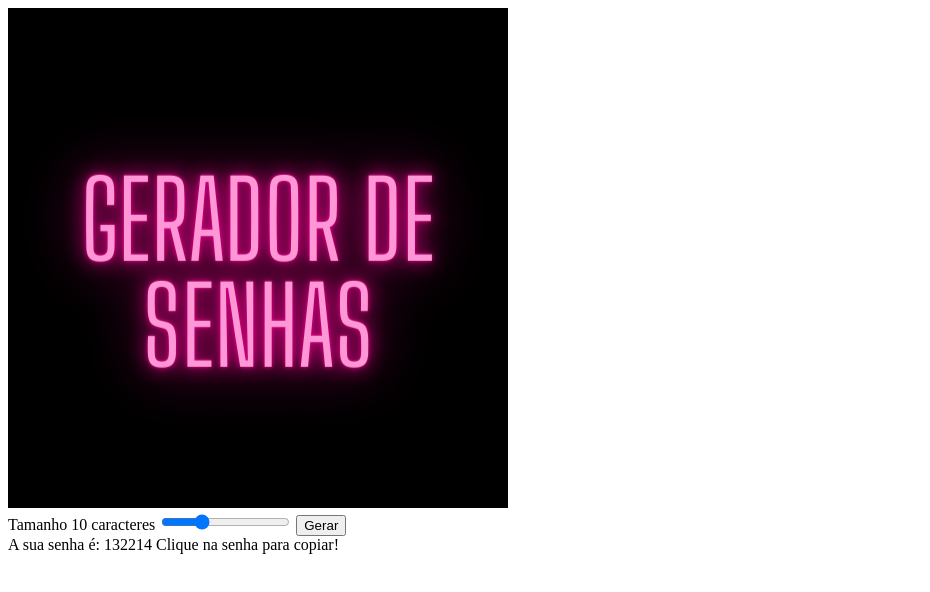
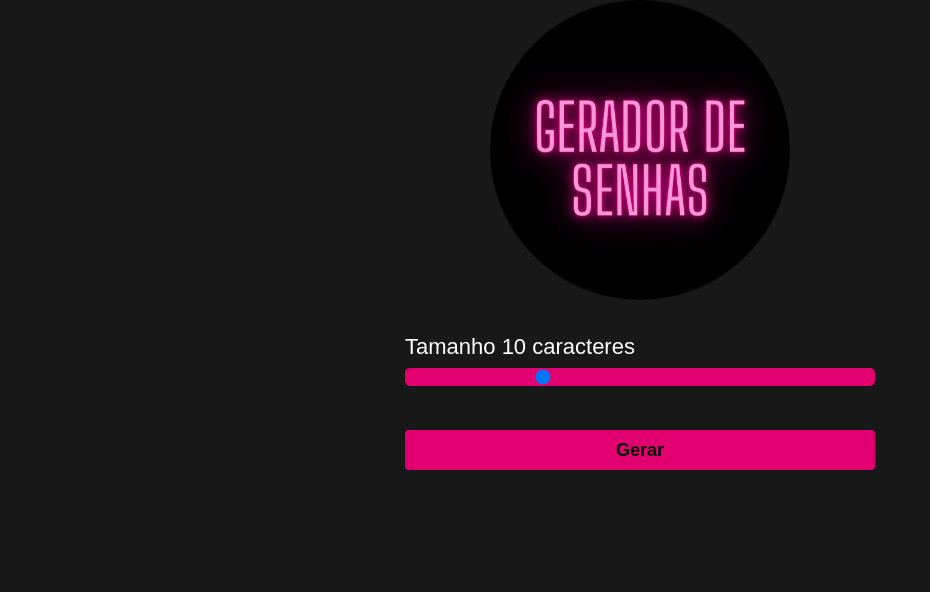
Before and after one commit to FelipeS0ares18/Site-Gerador-de-Senha, a plain HTML site: page index.html in a window 1280 px wide. Shown: the whole page, without its empty margins (0-930 px from the left). Drawn offline with Linux system fonts and the light colour scheme.

Commit message:
Update index.html

```diff
--- a/index.html
+++ b/index.html
@@ -5,7 +5,7 @@
     <meta http-equiv="X-UA-Compatible" content="IE=edge">
     <meta name="viewport" content="width=device-width, initial-scale=1.0">
     <title>Gerador de senhas</title>
-    <link rel="stylesheet" href="CSS">
+    <link rel="stylesheet" href="CSS/style.css">
 </head>
 <body>
 
```
